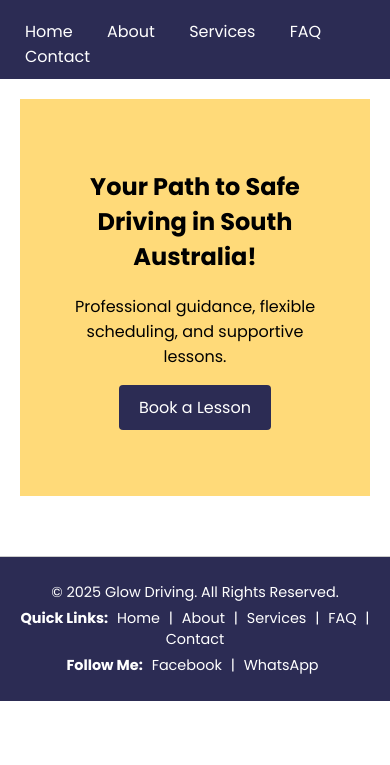
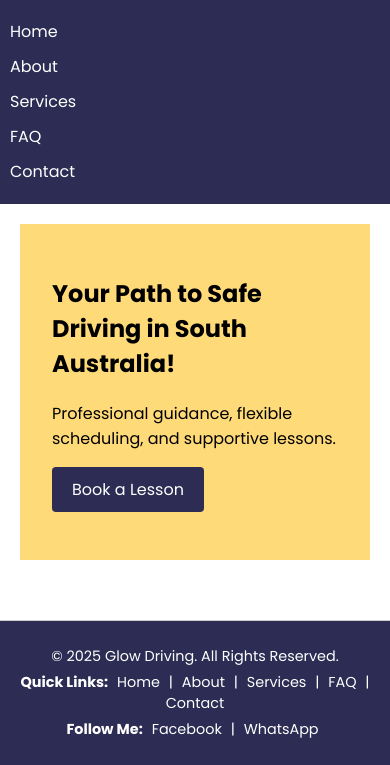
Before and after one commit to aarhira/GlowDriving, a plain HTML site: page index.html in a window 390 px wide. Shown: the part 82-847 px from the top of the page. Drawn offline with Linux system fonts and the light colour scheme.

Commit message:
Add media queries for mobile responsiveness and adjust hero section

```diff
--- a/style.css
+++ b/style.css
@@ -1,5 +1,6 @@
 body {
   font-family: 'Poppins', sans-serif;
+  font-size: 1rem;
   margin: 0;
   padding: 0;
 }
@@ -15,7 +16,7 @@ nav a {
 }
 .hero {
   background: #ffda79;
-  padding: 50px;
+  padding: 3rem;
   text-align: center;
 }
 .hero-button {
@@ -63,3 +64,15 @@ footer a {
 footer a:hover {
   text-decoration: underline;
 }
+
+/* Responsive Styles */
+@media (max-width: 600px) {
+  .hero {
+    padding: 2rem;
+    text-align: left;
+  }
+  nav a {
+    display: block;
+    margin: 10px 0;
+  }
+}
```
